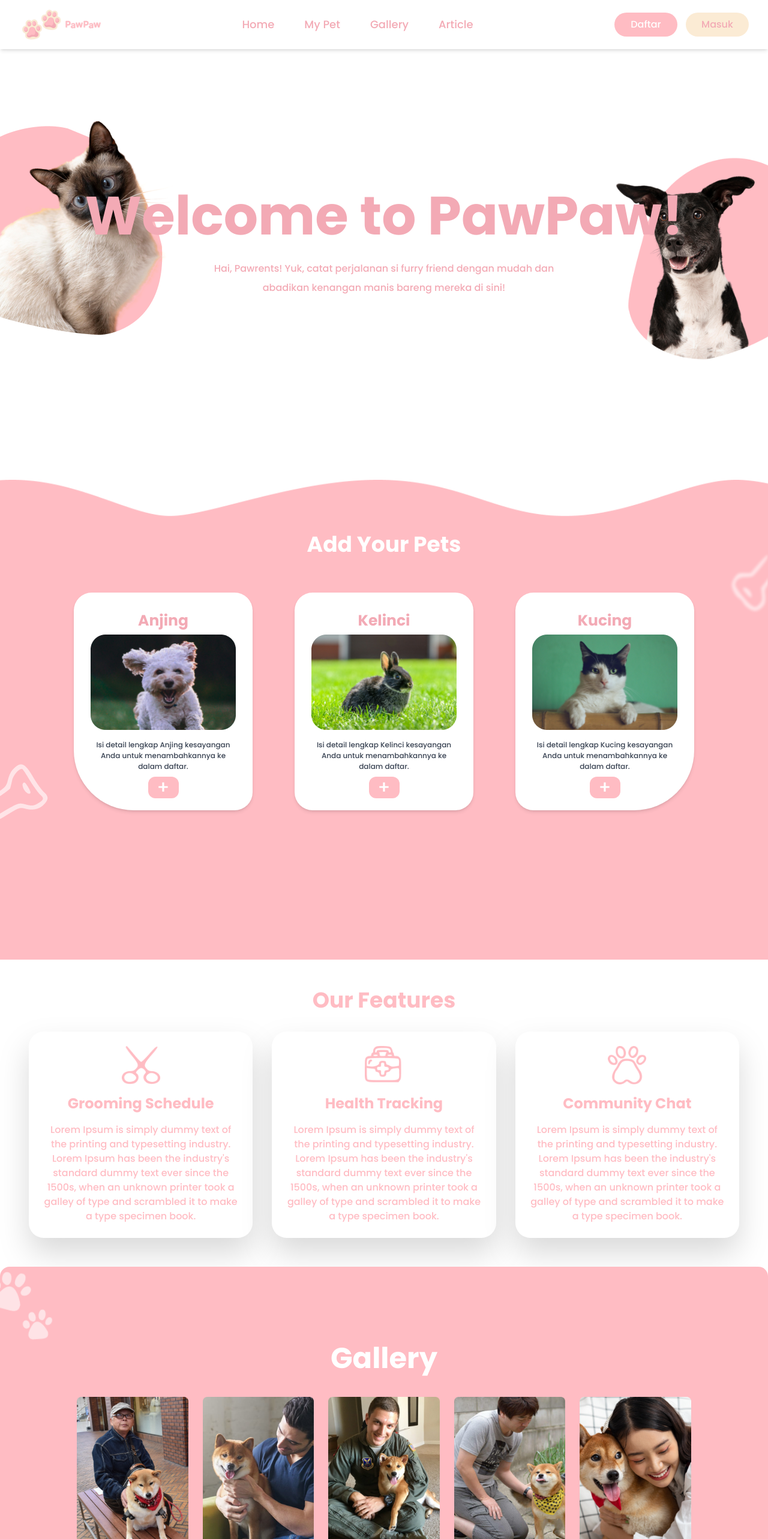
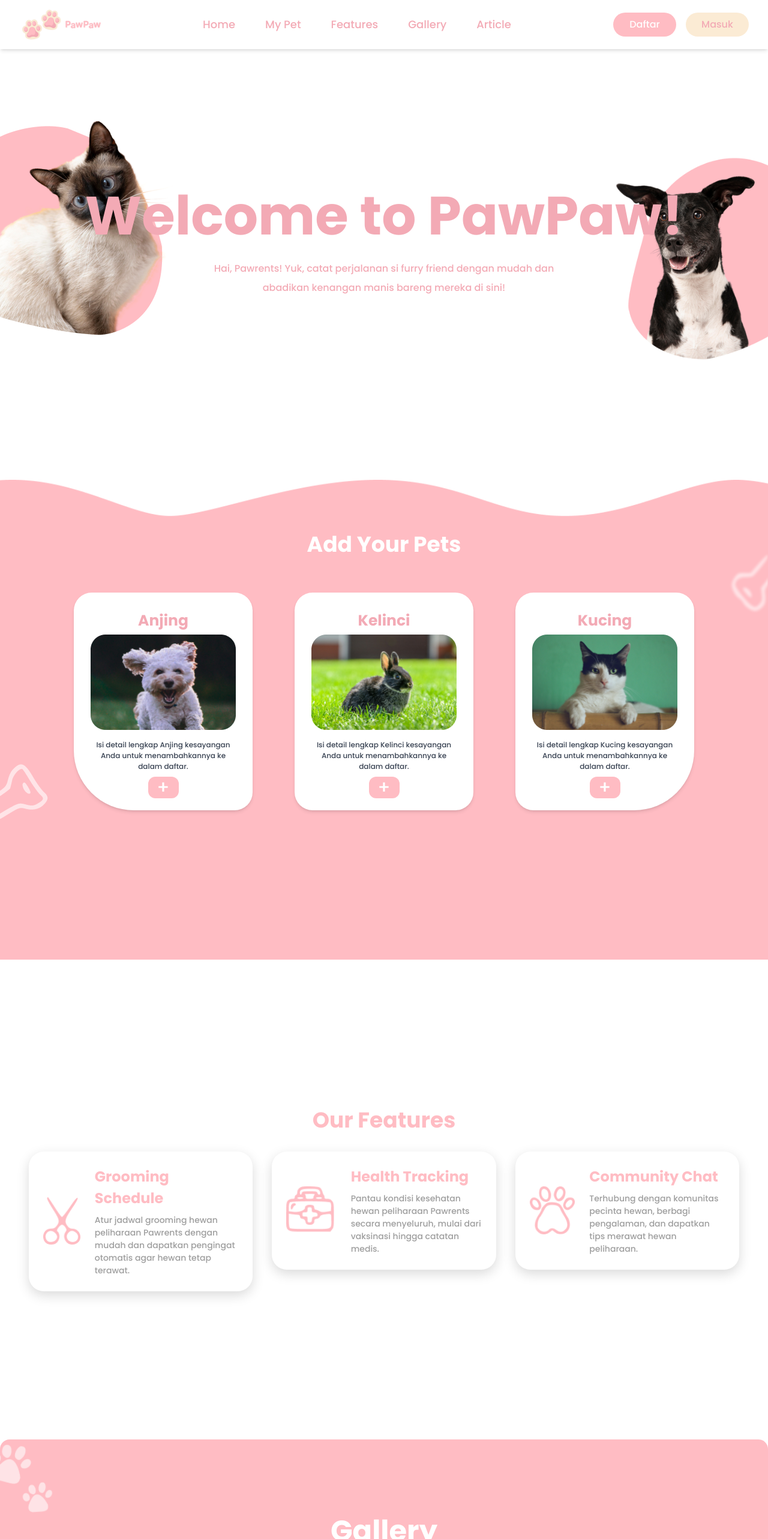
Before and after one commit to PAW11-oke/pawpaw, a Next.js app: page / in a window 1280 px wide. Shown: the top 2566 px of the page at 60% size. Built offline with nearby package versions, Linux system fonts and the light colour scheme.

Commit message:
modify navbar & our features content

```diff
--- a/src/app/grooming/page.js
+++ b/src/app/grooming/page.js
@@ -25,7 +25,7 @@ export default function Grooming() {
       </header>
 
       {/* Schedule Section */}
-      <section className="p-6 sm:p-12 min-h-[500px] relative mt-8">
+      <section className="p-6 sm:p-12 min-h-[500px] relative mt-2">
         <h2 className="flex items-center gap-2 text-3xl font-bold text-[#FFBCC3] ml-16">
           {/* Ikon Clock */}
           <img
--- a/src/app/page.js
+++ b/src/app/page.js
@@ -28,41 +28,67 @@ export default function Home() {
       </section>
 
       <AddPet />
-      <section className="p-12">
+      <section
+        id="Features"
+        className="p-12 flex items-center justify-center min-h-screen sah"
+      >
+        <div>
           <h2 className="text-4xl font-bold text-center mb-8 text-[#FFBCC3]">
             Our Features
           </h2>
           <div className="grid grid-cols-1 md:grid-cols-3 gap-8">
             {[
-            { title: "Grooming Schedule", icon: "/icons/Scissors.png", href: "/grooming" },
-            { title: "Health Tracking", icon: "/icons/Medkit.png", href: "/health-tracking"},
-            { title: "Community Chat", icon: "/icons/Paw.png", href: "/community" },
+              {
+                title: "Grooming Schedule",
+                icon: "/icons/Scissors.png",
+                href: "/grooming",
+                description:
+                  "Atur jadwal grooming hewan peliharaan Pawrents dengan mudah dan dapatkan pengingat otomatis agar hewan tetap terawat.",
+              },
+              {
+                title: "Health Tracking",
+                icon: "/icons/Medkit.png",
+                href: "/health-tracking",
+                description:
+                  "Pantau kondisi kesehatan hewan peliharaan Pawrents secara menyeluruh, mulai dari vaksinasi hingga catatan medis.",
+              },
+              {
+                title: "Community Chat",
+                icon: "/icons/Paw.png",
+                href: "/community",
+                description:
+                  "Terhubung dengan komunitas pecinta hewan, berbagi pengalaman, dan dapatkan tips merawat hewan peliharaan.",
+              },
             ].map((feature, index) => (
               <Link key={index} href={feature.href} passHref>
                 <div
                   key={index}
-                className="bg-[#FFFFFF] p-6 rounded-[25px] drop-shadow-2xl text-center transition-transform transform hover:scale-105">
-                <div className="text-4xl mb-4">
+                  className="bg-[#FFFFFF] p-6 rounded-[25px] flex items-center gap-6 shadow-[0_0.52vw_1.56vw_0_rgba(0,0,0,0.15)] transition-transform transform hover:scale-105"
+                >
+                  {/* Icon di sisi kiri */}
+                  <div className="flex-shrink-0">
                     <img
                       src={feature.icon}
                       alt={`${feature.title} icon`}
-                    className="h-16 w-16 mx-auto"
+                      className="h-20"
                     />
                   </div>
-                <h3 className="text-2xl font-bold mb-4 text-[#FFBCC3]">
+                  {/* Konten di sisi kanan */}
+                  <div>
+                    <h3 className="text-[24px] font-bold mb-2 text-[#FFBCC3]">
                       {feature.title}
                     </h3>
-                <p className="text-[#FFBCC3]">
-                  Lorem Ipsum is simply dummy text of the printing and typesetting
-                  industry. Lorem Ipsum has been the industry's standard dummy
-                  text ever since the 1500s, when an unknown printer took a galley
-                  of type and scrambled it to make a type specimen book.
-                </p>
+                    <p className="text-[#9E9E9E] text-[14px]">{feature.description}</p>
+                  </div>
                 </div>
               </Link>
             ))}
           </div>
+        </div>
       </section>
+
+
+
 
       <Galeri />
       <Artikel />
--- a/src/components/landing/Navbar.jsx
+++ b/src/components/landing/Navbar.jsx
@@ -7,6 +7,8 @@ export default function Navbar() {
   const [menuOpen, setMenuOpen] = useState(false);
   const [lastScrollY, setLastScrollY] = useState(0);
   const [hidden, setHidden] = useState(false);
+  const [isLoggedIn, setIsLoggedIn] = useState(false); // Save logged in user, modify BE if its needed
+  const [user, setUser] = useState(null);
 
   const toggleMenu = () => {
     setMenuOpen(!menuOpen);
@@ -25,10 +27,14 @@ export default function Navbar() {
   };
 
   useEffect(() => {
-    // Menambahkan event listener untuk scroll
     window.addEventListener("scroll", handleScroll);
 
-    // Membersihkan event listener saat komponen di-unmount
+    const userData = JSON.parse(localStorage.getItem("user")); // Simpan data user di localStorage setelah login
+    if (userData) {
+      setIsLoggedIn(true); // Jika user data ada, set status login ke true
+      setUser(userData); // Simpan data user di state
+    }
+
     return () => {
       window.removeEventListener("scroll", handleScroll);
     };
@@ -45,18 +51,43 @@ export default function Navbar() {
 
         <div className="hidden md:flex space-x-[50px] text-[18px]">
           <Link href="/" className="text-[#F3AAB5] hover:scale-110 transition-all duration-300 ease-in-out">Home</Link>
-          <Link href="#AddPet" className="text-[#F3AAB5] hover:scale-110 transition-all duration-300 ease-in-out">My Pet</Link>
-          <Link href="#Galeri" className="text-[#F3AAB5] hover:scale-110 transition-all duration-300 ease-in-out">Gallery</Link>
-          <Link href="#Artikel" className="text-[#F3AAB5] hover:scale-110 transition-all duration-300 ease-in-out">Article</Link>
+          <Link href="/#AddPet" className="text-[#F3AAB5] hover:scale-110 transition-all duration-300 ease-in-out">My Pet</Link>
+          <Link href="/#Features" className="text-[#F3AAB5] hover:scale-110 transition-all duration-300 ease-in-out">Features</Link>
+          <Link href="/#Galeri" className="text-[#F3AAB5] hover:scale-110 transition-all duration-300 ease-in-out">Gallery</Link>
+          <Link href="/#Artikel" className="text-[#F3AAB5] hover:scale-110 transition-all duration-300 ease-in-out">Article</Link>
         </div>
 
-        <div className="hidden md:flex space-x-[14px] text-[16px]">
-          <Link href="/register">
-            <button className="bg-[#FFBCC3] text-white w-[105px] h-[40px] rounded-[56.76px] hover:font-bold transition-all duration-300 ease-in-out">Daftar</button>
-          </Link>
-          <Link href="/login">
-            <button className="bg-[#FBEBD4] text-[#F3AAB5] w-[105px] h-[40px]  rounded-[56.76px] hover:font-bold transition-all duration-300 ease-in-out">Masuk</button>
-          </Link>
+        {/* Kondisi tombol atau profil */}
+        <div className="hidden md:flex items-center space-x-4 text-[16px]">
+          {isLoggedIn ? (
+            <div className="flex items-center space-x-2">
+              {/* Foto Profil */}
+              <img
+                src={user?.profilePhoto || "/icons/DefaultProfPic.png"}
+                alt="User Profile"
+                className="w-8 h-8 rounded-full border border-[#FFBCC3]"
+              />
+              {/* Username User */}
+              <span className="bg-[#FFBCC3] text-white px-4 py-2 rounded-[56.76px]">
+                {user?.username || "User"}
+              </span>
+            </div>
+          ) : (
+            <>
+              <a
+                href="/signup"
+                className="bg-[#FFBCC3] text-white w-[105px] h-[40px] rounded-[56.76px] flex items-center justify-center hover:font-bold transition-all duration-300 ease-in-out"
+              >
+                Daftar
+              </a>
+              <a
+                href="/login"
+                className="bg-[#FBEBD4] text-[#F3AAB5] w-[105px] h-[40px] rounded-[56.76px] flex items-center justify-center hover:font-bold transition-all duration-300 ease-in-out"
+              >
+                Masuk
+              </a>
+            </>
+          )}
         </div>
 
         <div className="md:hidden">
@@ -71,9 +102,10 @@ export default function Navbar() {
       {menuOpen && (
         <div className="md:hidden px-4 py-2 bg-white/90 backdrop-blur-lg space-y-2 text-[16px]">
           <Link href="/" className="block py-2 text-[#F3AAB5] hover:font-bold transition-all duration-300 ease-in-out">Home</Link>
-          <Link href="#AddPet" className="block py-2 text-[#F3AAB5] hover:font-bold transition-all duration-300 ease-in-out">My Pet</Link>
-          <Link href="#Galeri" className="block py-2 text-[#F3AAB5] hover:font-bold transition-all duration-300 ease-in-out">Gallery</Link>
-          <Link href="#Artikel" className="block py-2 text-[#F3AAB5] hover:font-bold transition-all duration-300 ease-in-out">Article</Link>
+          <Link href="/#AddPet" className="block py-2 text-[#F3AAB5] hover:font-bold transition-all duration-300 ease-in-out">My Pet</Link>
+          <Link href="/#Features" className="block py-2 text-[#F3AAB5] hover:font-bold transition-all duration-300 ease-in-out">Features</Link>
+          <Link href="/#Galeri" className="block py-2 text-[#F3AAB5] hover:font-bold transition-all duration-300 ease-in-out">Gallery</Link>
+          <Link href="/#Artikel" className="block py-2 text-[#F3AAB5] hover:font-bold transition-all duration-300 ease-in-out">Article</Link>
         </div>
       )}
     </nav>
```
Also changed, not shown: public/icons/DefaultProfPic.png (added). Lines whose indentation alone changed are shown as unchanged.
